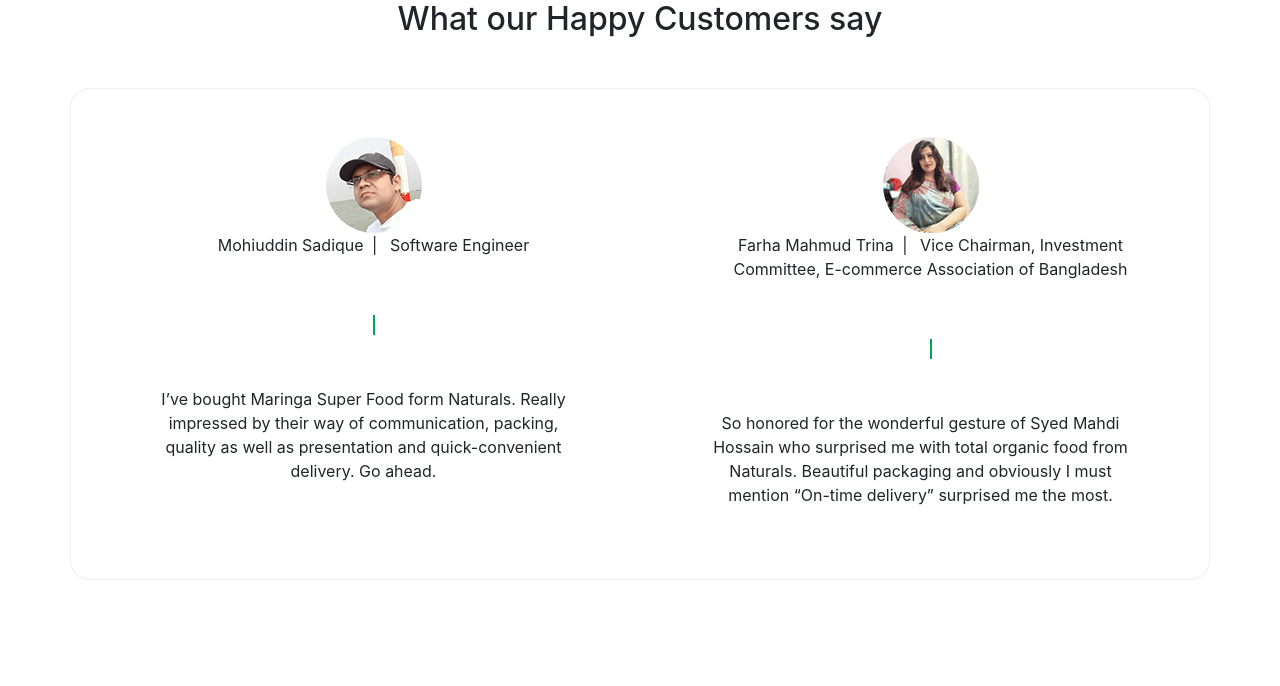
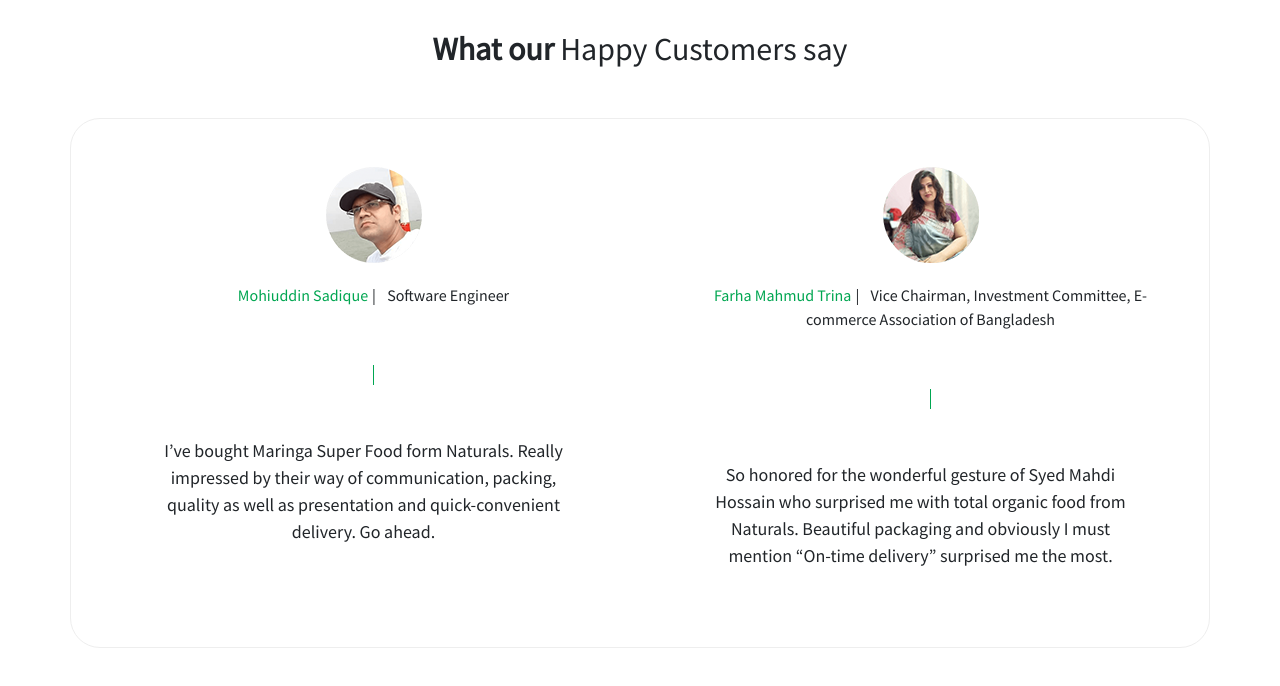
Before and after one commit to team-solvers-kpr/project-naturals, a React (Create React App) app: page / in a window 1280 px wide. Shown: the top 686 px of the page. Built offline with nearby package versions, Linux system fonts and the light colour scheme.

Commit message:
Review Section Primary Done

```diff
--- a/src/components/pages/Home/Reviews/Reviews/Reviews.css
+++ b/src/components/pages/Home/Reviews/Reviews/Reviews.css
@@ -1,5 +1,15 @@
+.testimonial-title {
+    margin-top: 30px;
+    font-family: 'Source Sans Pro', sans-serif;
+
+}
+
+.testimonial-title-span {
+    font-weight: 800;
+}
+
 .review-container {
     margin-top: 50px;
     border: 1px solid #eeeeee;
-    border-radius: 20px;
+    border-radius: 30px;
 }
--- a/src/components/pages/Home/Reviews/Reviews/Reviews.js
+++ b/src/components/pages/Home/Reviews/Reviews/Reviews.js
@@ -41,7 +41,7 @@ const Reviews = () => {
     };
     return (
         <>
-            <h2 className='text-center'> What our Happy Customers say</h2>
+            <h2 className='text-center testimonial-title'><span className='testimonial-title-span'>What our</span>  Happy Customers say</h2>
             <div className='container review-container'>
                 <Carousel
                     className='container'
--- a/src/components/pages/Home/Reviews/SingleReview/SingleReview.css
+++ b/src/components/pages/Home/Reviews/SingleReview/SingleReview.css
@@ -1,19 +1,25 @@
-.testimonial-name {
+.testimonial-name-occupation {
     text-align: center;
     padding-bottom: 40px;
+    font-family: 'Source Sans Pro', sans-serif;
+    margin-top: 20px;
+    cursor: pointer;
 }
 
-.testimonial-occupation {
-    text-align: left;
+.testimonial-name {
+    color: #00a651;
 }
 
 .testimonial-line:after {
     content: "";
     z-index: -1;
-    border-left: 2px solid #00a651;
+    border-left: 1px solid #00a651;
 }
 
 .testimonial {
+    font-family: 'Source Sans Pro', sans-serif;
+    font-size: 18px;
+    cursor: pointer;
     margin-top: 50px;
     text-align: center;
     margin-right: 20px;
--- a/src/components/pages/Home/Reviews/SingleReview/SingleReview.js
+++ b/src/components/pages/Home/Reviews/SingleReview/SingleReview.js
@@ -9,8 +9,7 @@ const SingleReview = ({ review }) => {
             <center>
                 <img src={img} alt="" />
             </center>
-            <p className='testimonial-name'>{name} <span className='ms-1'>|</span> <span className='ms-2 testimonial-occupation'>{occupation} </span>
-
+            <p className='testimonial-name-occupation' > <span className='testimonial-name'>{name}</span><span className='ms-1'>|</span> <span className='ms-2 '>{occupation} </span>
             </p>
             <center>
                 <div class="testimonial-line"></div>
--- a/src/index.css
+++ b/src/index.css
@@ -1,3 +1,5 @@
+@import url('https://fonts.googleapis.com/css2?family=Source+Sans+Pro&display=swap');
+
 body {
   margin: 0;
   font-family: -apple-system, BlinkMacSystemFont, 'Segoe UI', 'Roboto', 'Oxygen',
```
